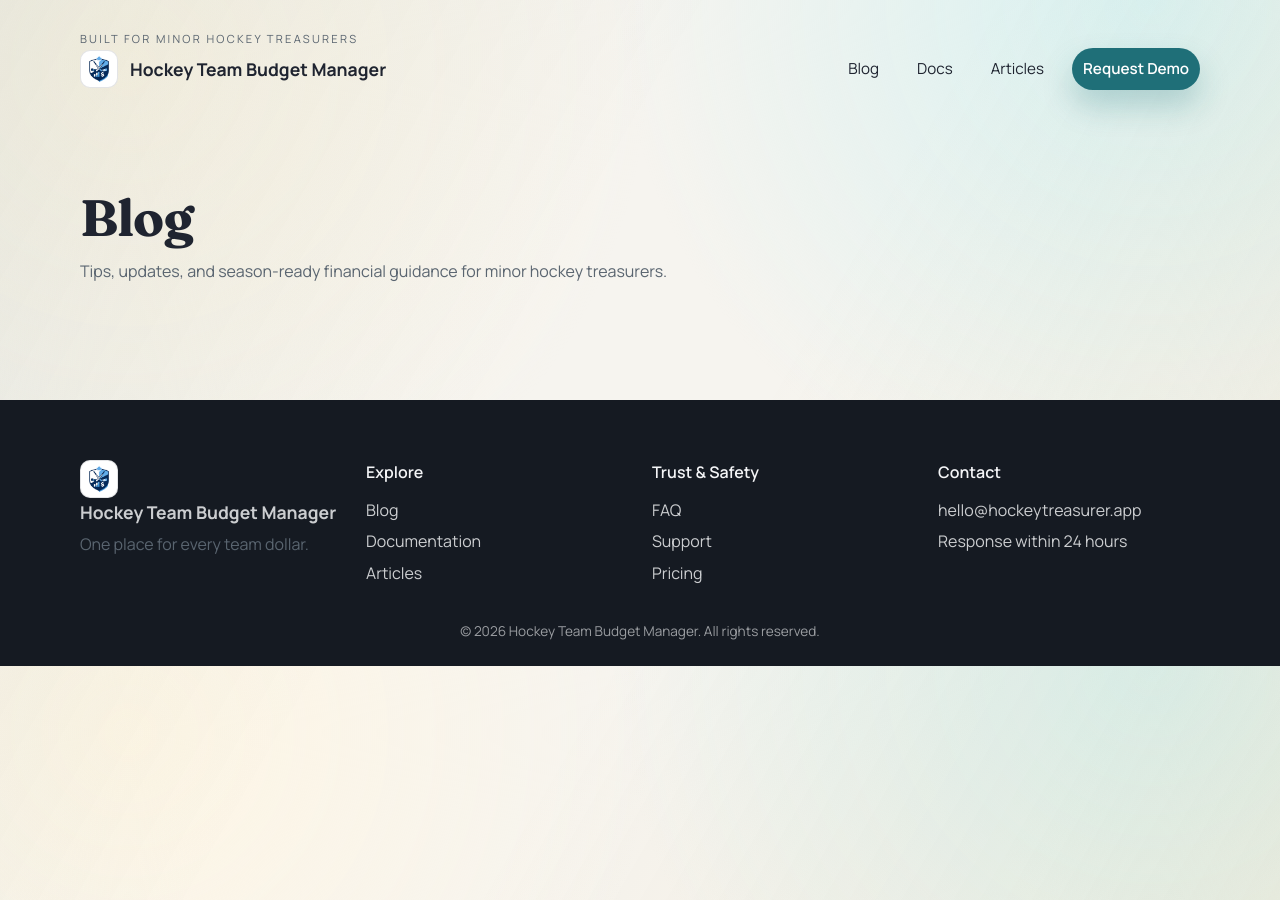
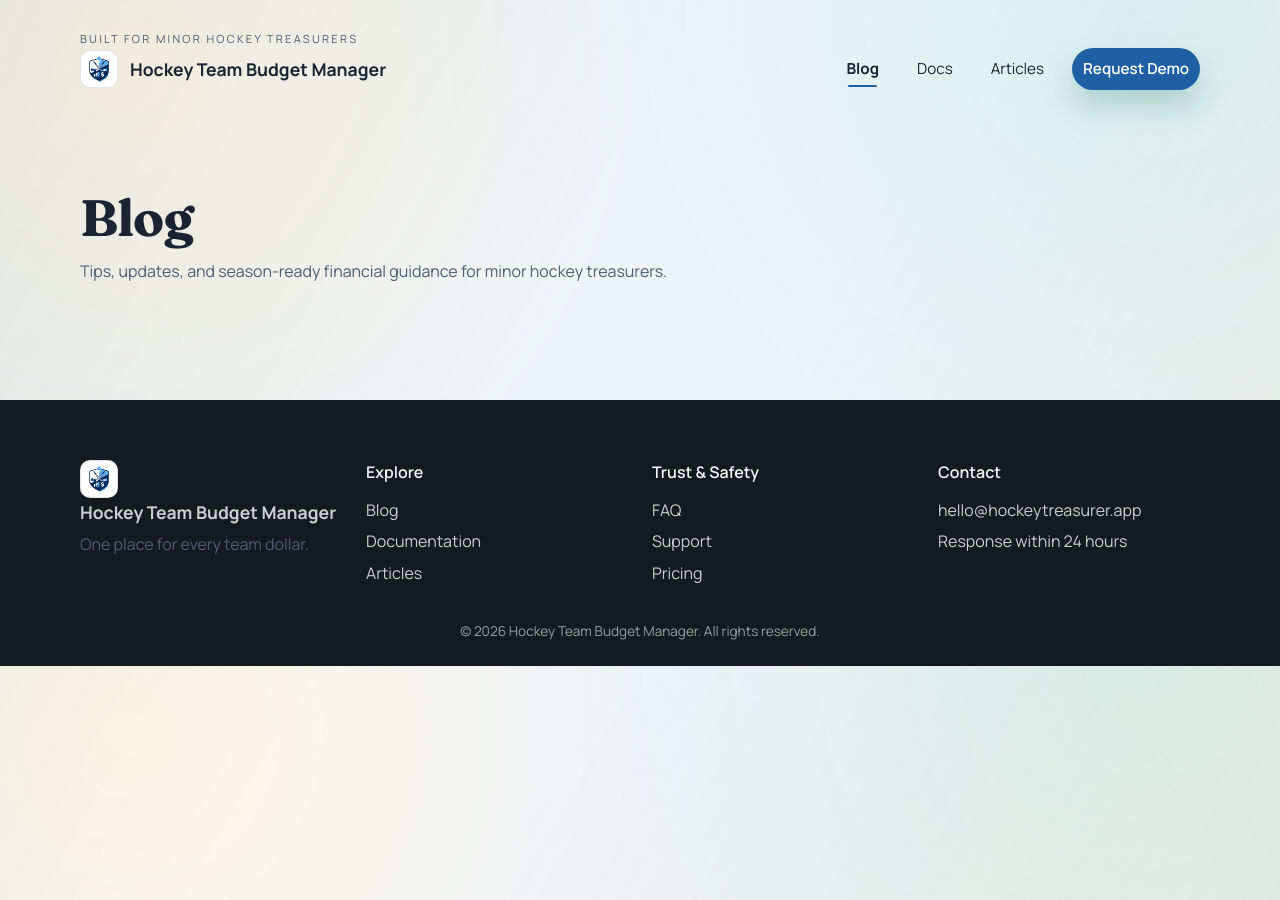
Before and after one commit to alexbevi/teambudget_site, a Jekyll site: the page built from blog/index.markdown, in a window 1280 px wide. Built offline with Jekyll 4.4.1, drawn with Linux system fonts in a browser that asks for light colours.

Commit message:
Enhance navigation styling with active link indicators and update color variables for improved aesthetics

```diff
--- a/_includes/nav.html
+++ b/_includes/nav.html
@@ -7,9 +7,10 @@
         <span>{{ site.title }}</span>
       </a>
       <div class="nav-links">
-        <a href="/blog/">Blog</a>
-        <a href="/docs/">Docs</a>
-        <a href="/articles/">Articles</a>
+        {% assign current_url = page.url | default: '' %}
+        <a class="{% if current_url contains '/blog/' %}nav-active{% endif %}" href="/blog/">Blog</a>
+        <a class="{% if current_url contains '/docs/' %}nav-active{% endif %}" href="/docs/">Docs</a>
+        <a class="{% if current_url contains '/articles/' %}nav-active{% endif %}" href="/articles/">Articles</a>
         <a class="button primary" href="#" data-modal-open>Request Demo</a>
       </div>
     </nav>
--- a/assets/css/styles.css
+++ b/assets/css/styles.css
@@ -1,11 +1,11 @@
 :root {
-  --bg: #f6f4ef;
-  --bg-alt: #eef2f2;
-  --ink: #1f2430;
-  --muted: #5a6570;
-  --accent: #1f6f78;
-  --accent-strong: #0d4f57;
-  --gold: #e0b05b;
+  --bg: #eef3f8;
+  --bg-alt: #e6edf6;
+  --ink: #1a2434;
+  --muted: #4e5e73;
+  --accent: #1f5fa3;
+  --accent-strong: #18497c;
+  --gold: #7fb6e6;
   --card: #ffffff;
   --line: rgba(31, 36, 48, 0.12);
   --shadow: 0 24px 60px rgba(16, 30, 38, 0.12);
@@ -134,6 +134,22 @@ img {
 
 .nav-links a:hover {
   background: rgba(31, 36, 48, 0.06);
+}
+
+.nav-links .nav-active {
+  position: relative;
+  font-weight: 700;
+}
+
+.nav-links .nav-active::after {
+  content: "";
+  position: absolute;
+  left: 12px;
+  right: 12px;
+  bottom: 2px;
+  height: 2px;
+  background: var(--accent);
+  border-radius: 999px;
 }
 
 .subnav {
```
